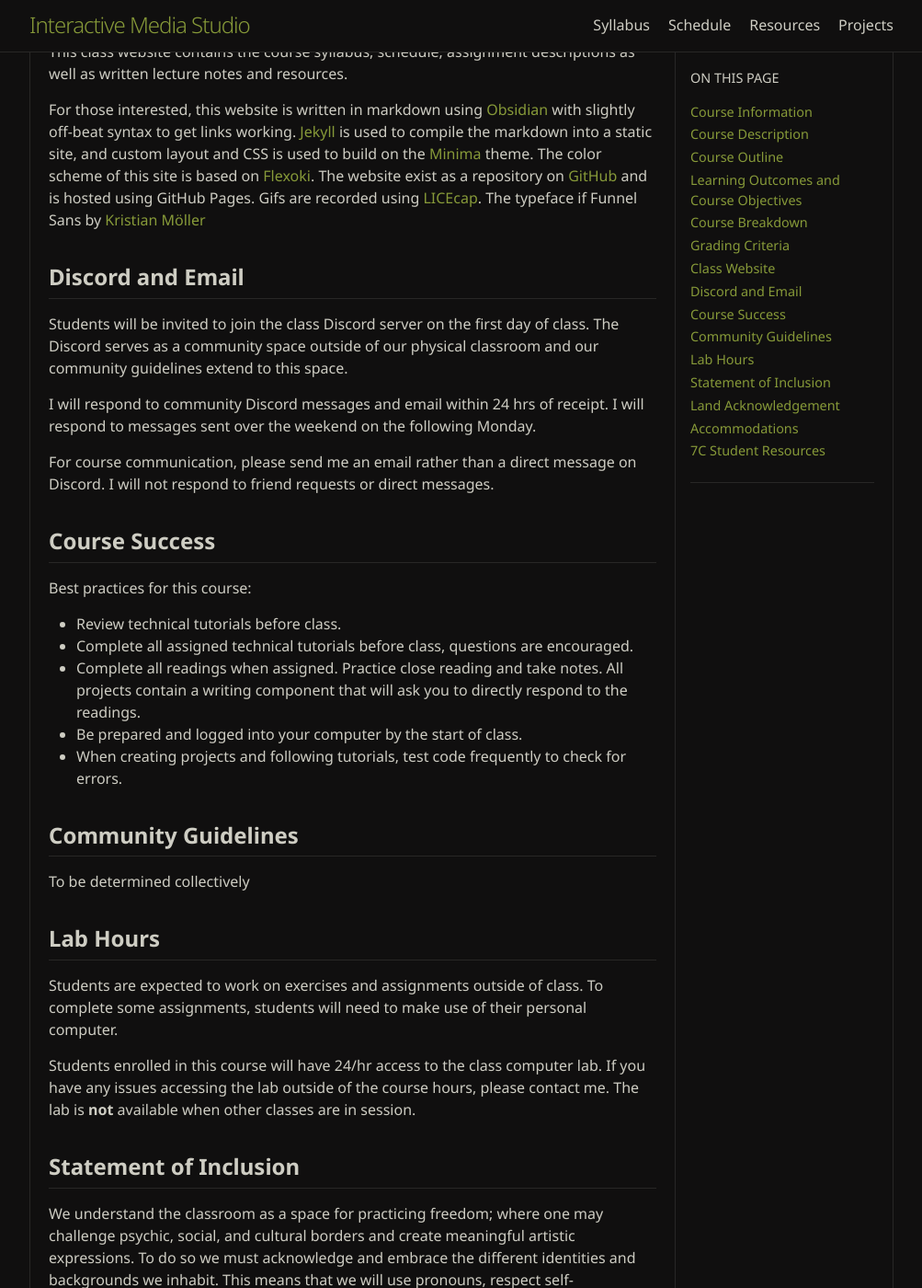
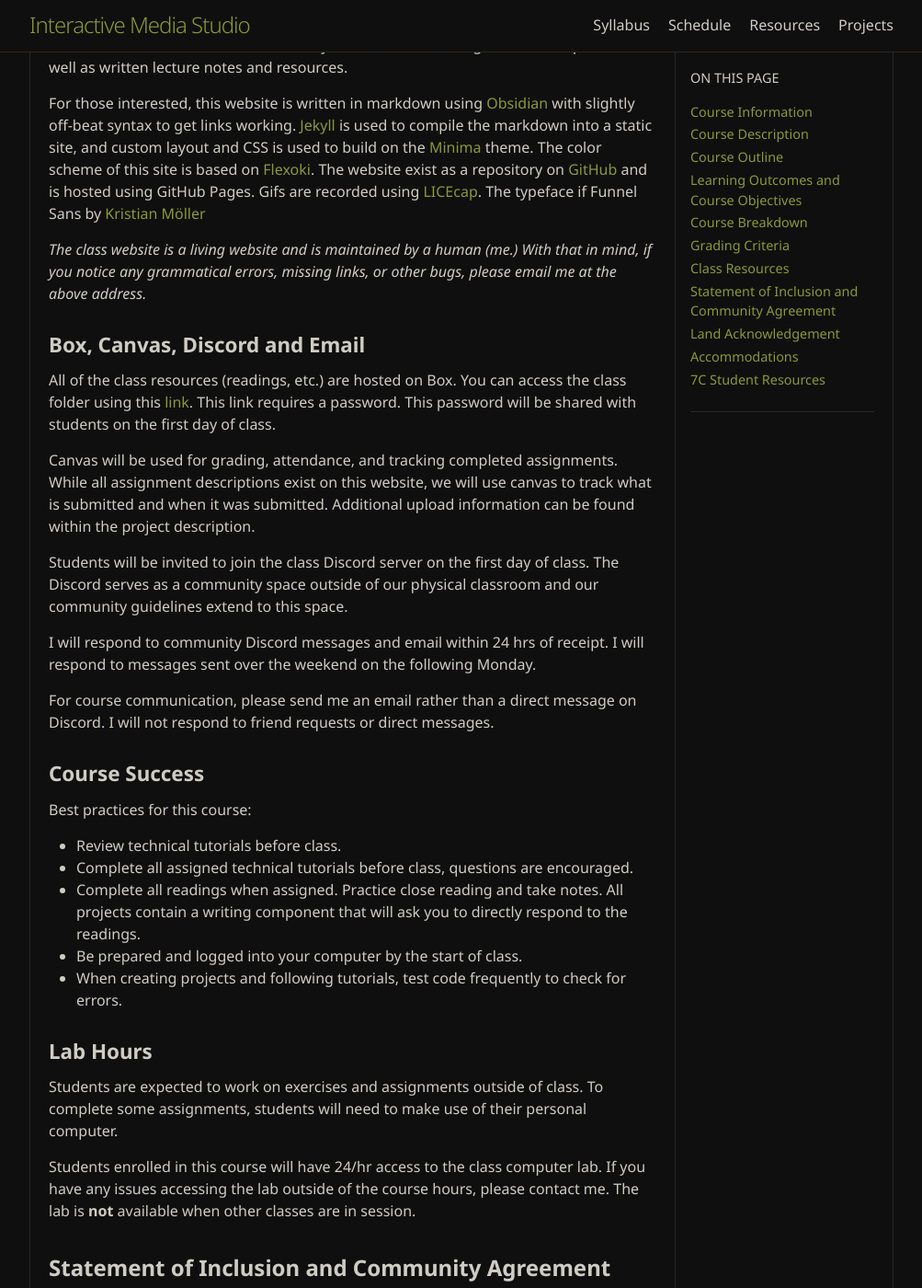
Before and after one commit to vinnyroca/interactivemediastudio, a Jekyll site: the page built from index.md, in a window 1280 px wide and 1400 px high, scrolled down 3843 px. Shown: the whole window at 92% size, without its empty margins (138-1141 px from the left). Built offline with Jekyll 4.4.1, drawn with Linux system fonts in a browser that asks for light colours; some web fonts are replaced; some of the changed text lies outside the part shown.

```diff
--- a/index.md
+++ b/index.md
@@ -102,20 +100,28 @@ Playing, understanding, and designing interactive media in a collaborative effor
 
 Students are expected to be prepared for class by the start of our class meeting time. Students are allowed one free unexcused absence during the semester. Students may not use their one unexcused absence during critique, proposal or playtesting sessions. Additional absences will only be excused for documented illness, emergencies, or religious observances. Students who arrive to the class after the class meeting time will be marked as tardy. Three tardies will be considered an unexcused absence. Each unexcused absence will decrease the attendance grade by 20%. 5 or more unexcused absences will result in a zero attendance grade. Each unexcused absence beyond 5 will result in a 20% decrease in the student’s participation grade.
 
-## Class Website
+
+## Class Resources
+### Class Website
 
 This class website contains the course syllabus, schedule, assignment descriptions as well as written lecture notes and resources.
 
 For those interested, this website is written in markdown using [Obsidian](https://obsidian.md/) with slightly off-beat syntax to get links working. [Jekyll](https://jekyllrb.com/) is used to compile the markdown into a static site, and custom layout and CSS is used to build on the [Minima](https://github.com/jekyll/minima) theme. The color scheme of this site is based on [Flexoki](https://stephango.com/flexoki). The website exist as a repository on [GitHub](https://github.com/) and is hosted using GitHub Pages.  Gifs are recorded using [LICEcap](https://www.cockos.com/licecap/). The typeface if Funnel Sans by [Kristian Möller](https://www.ktkm.se/)
 
-## Discord and Email
+*The class website is a living website and is maintained by a human (me.) With that in mind, if you notice any grammatical errors, missing links, or other bugs, please email me at the above address.*
+
+### Box, Canvas, Discord and Email
+
+All of the class resources (readings, etc.) are hosted on Box. You can access the class folder using this [link](https://scrippscollege.box.com/s/ngfomcmg1dvafduq2pesnrxa8ij7uacq). This link requires a password. This password will be shared with students on the first day of class.
+
+Canvas will be used for grading, attendance, and tracking completed assignments. While all assignment descriptions exist on this website, we will use canvas to track what is submitted and when it was submitted. Additional upload information can be found within the project description.
 
 Students will be invited to join the class Discord server on the first day of class. The Discord serves as a community space outside of our physical classroom and our community guidelines extend to this space.
 
 I will respond to community Discord messages and email within 24 hrs of receipt. I will respond to messages sent over the weekend on the following Monday.
 
 For course communication, please send me an email rather than a direct message on Discord. I will not respond to friend requests or direct messages.
-## Course Success
+### Course Success
 
 Best practices for this course:
 
@@ -125,16 +131,12 @@ Best practices for this course:
 - Be prepared and logged into your computer by the start of class.
 - When creating projects and following tutorials, test code frequently to check for errors.
 
-## Community Guidelines
-
-To be determined collectively
-
-## Lab Hours
+### Lab Hours
 
 Students are expected to work on exercises and assignments outside of class. To complete some assignments, students will need to make use of their personal computer.
 
 Students enrolled in this course will have 24/hr access to the class computer lab. If you have any issues accessing the lab outside of the course hours, please contact me. The lab is **not** available when other classes are in session.
-## Statement of Inclusion
+## Statement of Inclusion and Community Agreement
 
 We understand the classroom as a space for practicing freedom; where one may challenge psychic, social, and cultural borders and create meaningful artistic expressions. To do so we must acknowledge and embrace the different identities and backgrounds we inhabit. This means that we will use pronouns, respect self-identifications, and be mindful of special needs. Disagreement is encouraged and supported, however, our differences affect our conceptualization and experience of reality, and it is extremely important to remember that certain gender, race, sex, and class identities are more privileged while others are undermined and marginalized. Consequently, this makes some people feel more protected or vulnerable during debates and discussions. A collaborative effort between the students and Instructor is needed to create a supportive learning environment. While everyone should feel free to experiment creatively and conceptually, if a class member points out that something you have said or shared with the group is offensive, avoid being defensive; instead approach the discussion as a valuable opportunity for us to grow and learn from one another. Alternatively, if you feel that something said in discussion or included in a piece of work is harmful, you are encouraged to speak with the Instructor.
 
```
Also changed, not shown: other parts of index.md (+1 -3 lines), schedule.md (+2 -0 lines), .obsidian/app.json, .obsidian/workspace.json, Tutorials/02_GameObjectsComponentsCSharp.md (added).
